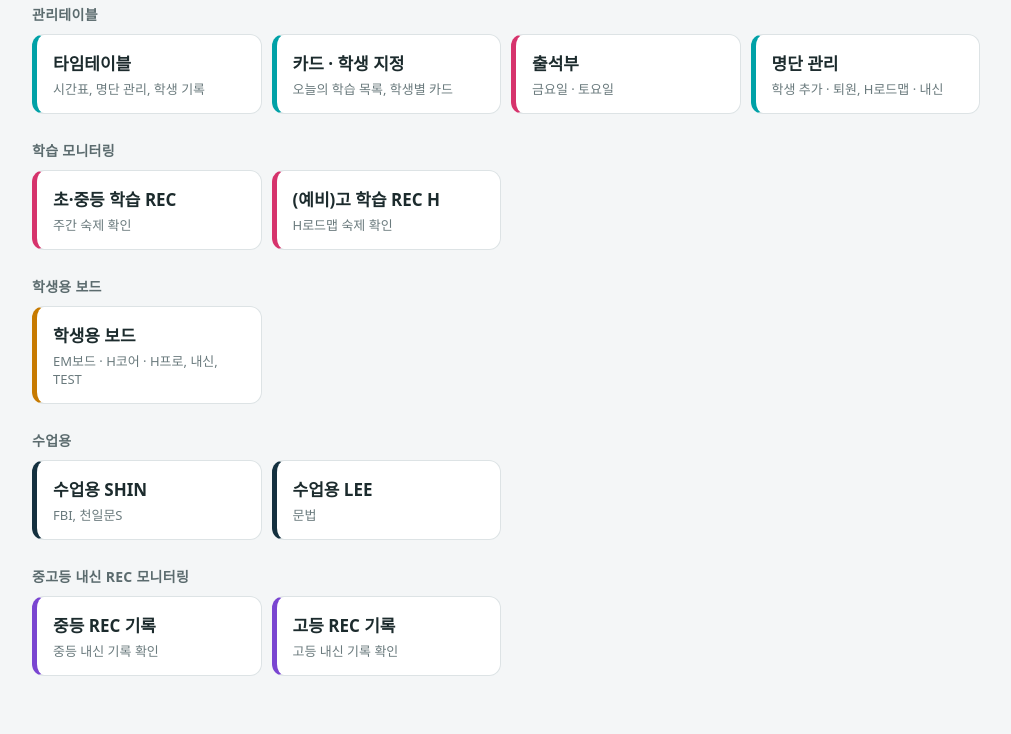
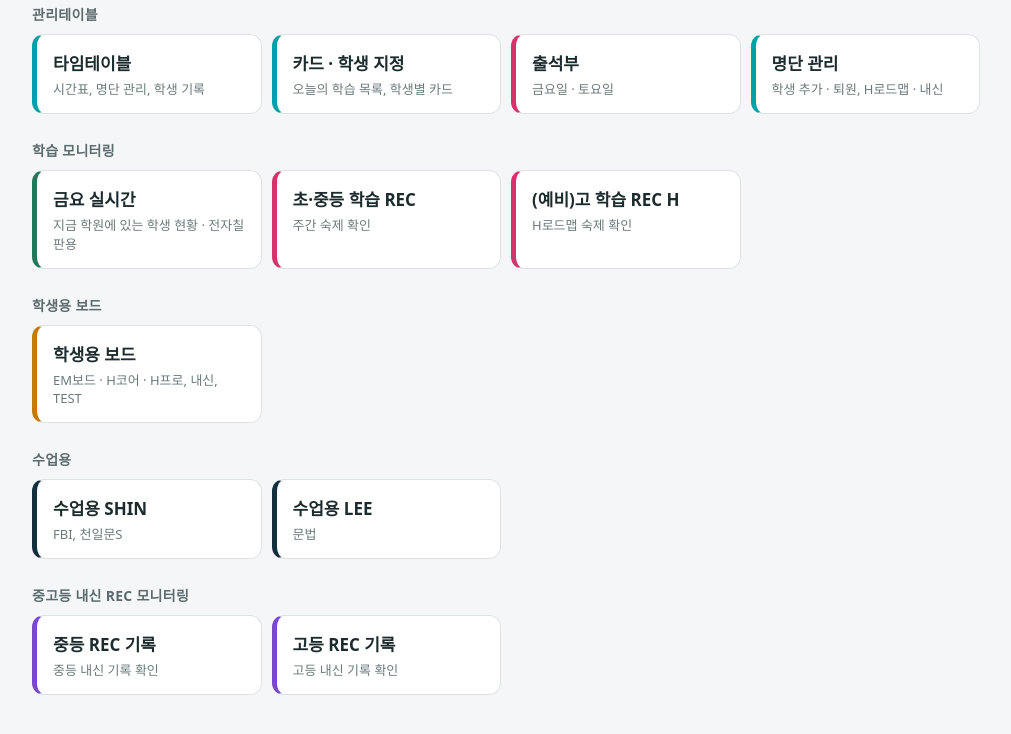
Before and after one commit to nolbada/board, a plain HTML site: page hq/index.html in a window 1280 px wide. Shown: the part 76-810 px from the top of the page, without its empty margins (134-1145 px from the left). Drawn offline with Linux system fonts and the light colour scheme.

Commit message:
Update index.html

```diff
--- a/hq/index.html
+++ b/hq/index.html
@@ -34,6 +34,7 @@ a.c span{display:block;font-size:13px;color:#6a7a7d;margin-top:4px}
 
 <h2>학습 모니터링</h2>
 <div class="grid">
+<a class="c" href="/board/live/" style="--ac:#1f7a5c"><b>금요 실시간</b><span>지금 학원에 있는 학생 현황 · 전자칠판용</span></a>
 <a class="c" href="/board/hq/go.html?u=/via/hw/&t=%EC%A3%BC%EA%B0%84%20%EC%88%99%EC%A0%9C%20%ED%99%95%EC%9D%B8" style="--ac:#D6336C"><b>초·중등 학습 REC</b><span>주간 숙제 확인</span></a>
 <a class="c" href="/board/hq/go.html?u=/via/wn-t/&t=REC%20H" style="--ac:#D6336C"><b>(예비)고 학습 REC H</b><span>H로드맵 숙제 확인</span></a>
 </div>
```
